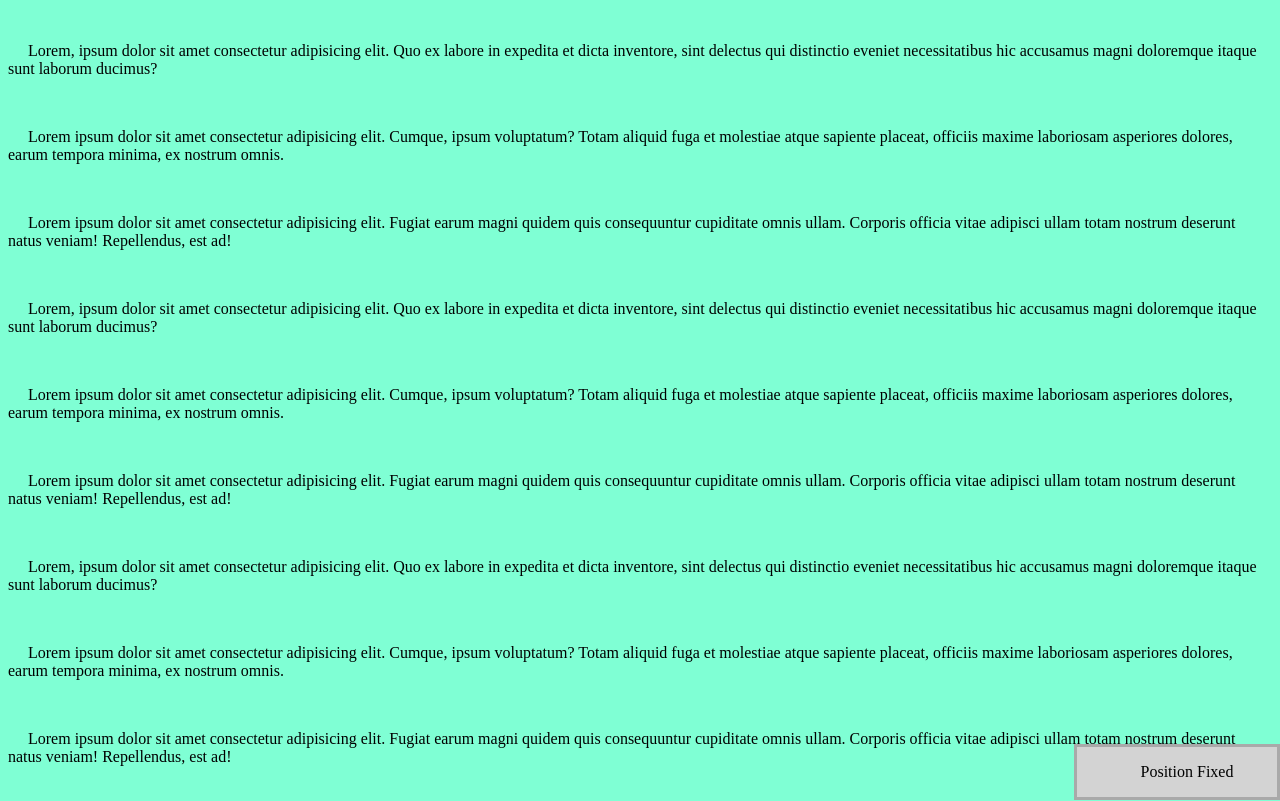
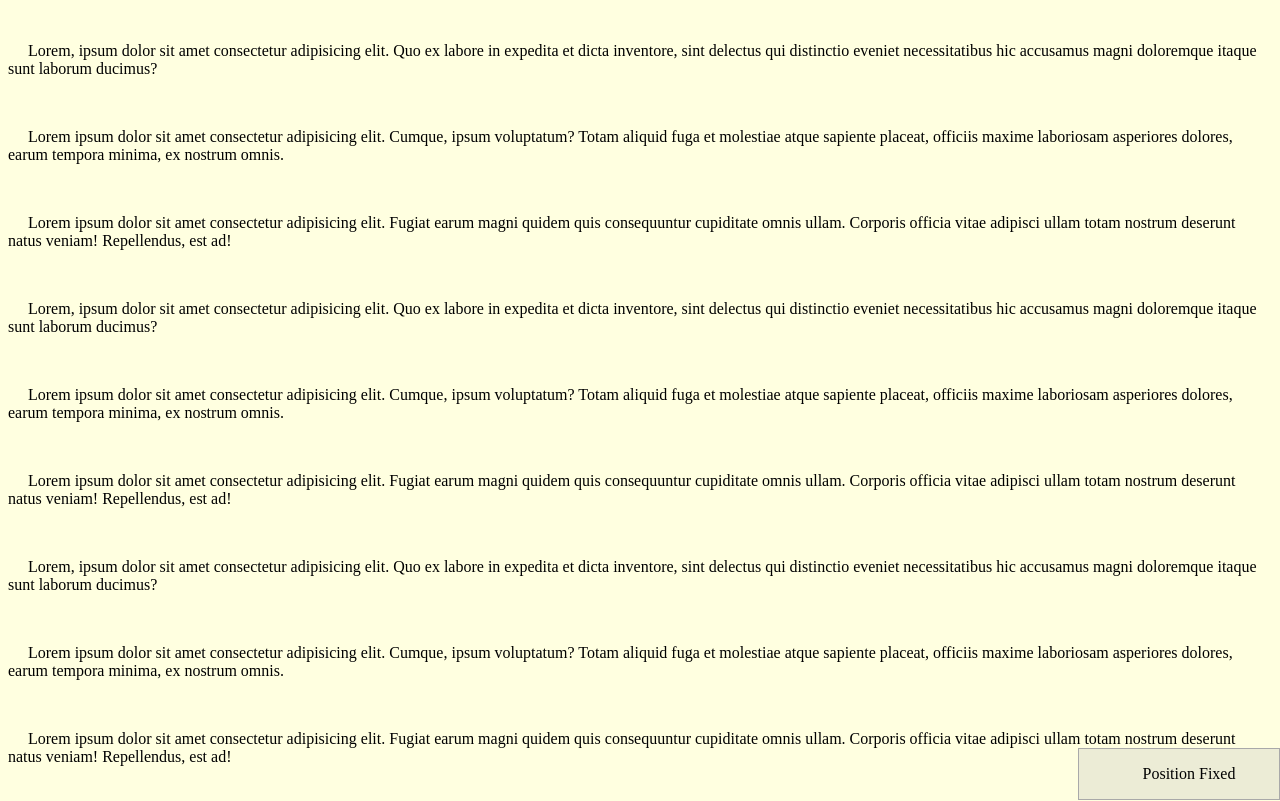
Before and after one commit to olenahurniak/CIT85SP19, a plain HTML site: page PositionFixed/index.html in a window 1280 px wide. Shown: the top 801 px of the page. Drawn offline with Linux system fonts and the light colour scheme.

Commit message:
PositionFixed

```diff
--- a/PositionFixed/style.css
+++ b/PositionFixed/style.css
@@ -1,12 +1,12 @@
 body {
-    background-color: aquamarine;
+    background-color: lightyellow;
 }
 #div1 {
     width: 200px;
     height: 50px;
-    background-color: lightgrey;
+    background-color: rgba(192,192,192,0.3);
     text-align: center;
-    border: 3px solid darkgray;
+    border: 1px solid darkgray;
     position: fixed;
     right: 0;
     bottom: 0;
```
